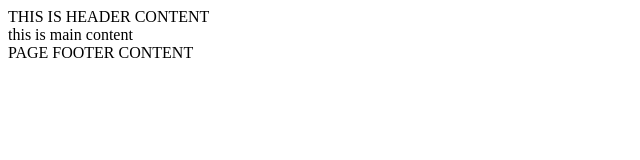
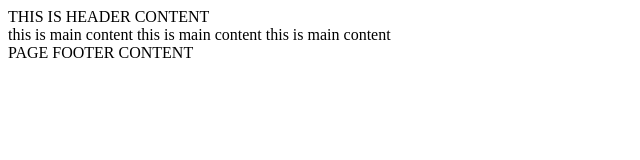
Before and after one commit to yuki19847/xz, a plain HTML site: page index.html in a window 1280 px wide. Shown: the whole page, without its empty margins (0-640 px from the left). Drawn offline with Linux system fonts and the light colour scheme.

Commit message:
index.html main content *3

```diff
--- a/index.html
+++ b/index.html
@@ -10,6 +10,8 @@
 	</div>
 	<div class="main">
 		this is main content
+		this is main content
+		this is main content
 	</div>
 	<div class="footer">
 	  PAGE FOOTER CONTENT
```
